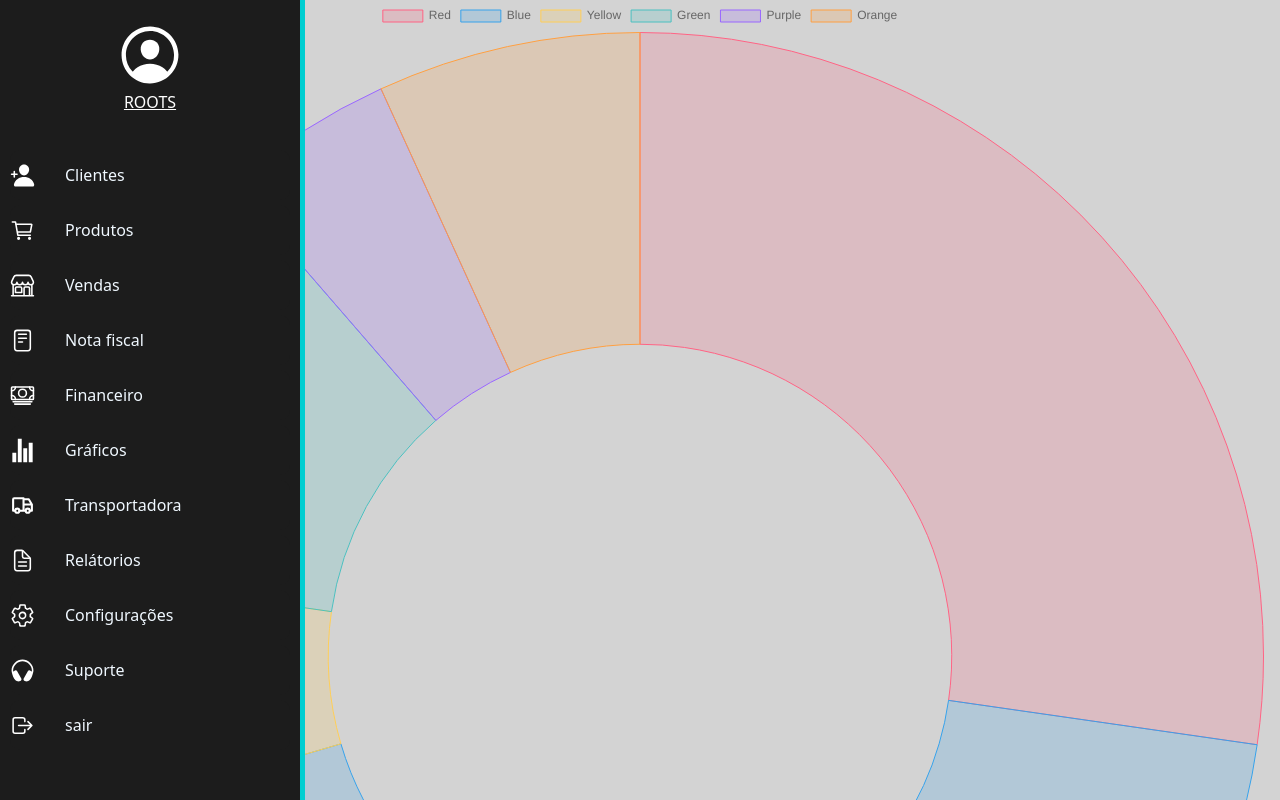
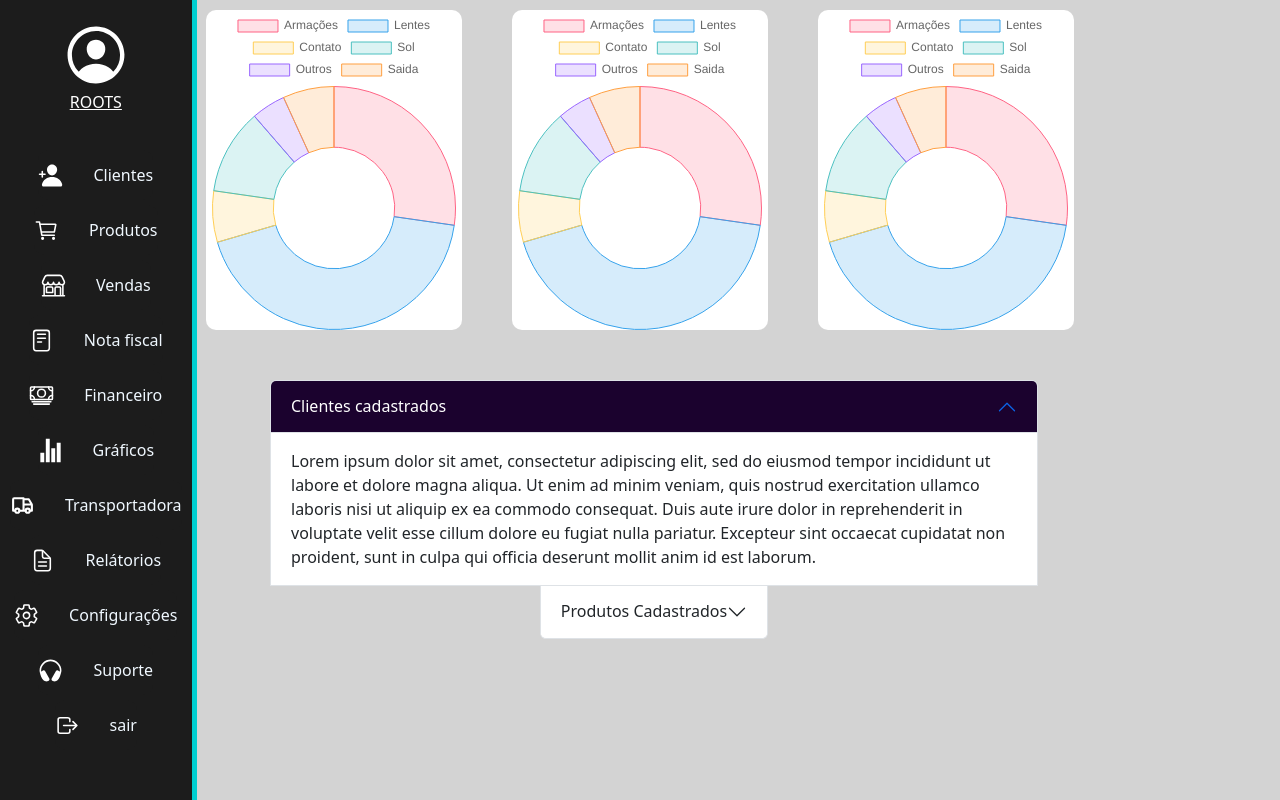
Before and after one commit to leobraboo/FrontSystemGlobal, a React (Vite) app: page /Home in a window 1280 px wide. Shown: the top 800 px of the page. Built offline with nearby package versions, Linux system fonts and the light colour scheme.

Commit message:
FEATURE : chats

```diff
--- /dev/null
+++ b/src/components/Home/GeneralInfo/index.tsx
@@ -0,0 +1,36 @@
+import {Accordion} from 'react-bootstrap';
+import { StyledAccordion } from './styles';
+
+export function AccordionGeneral() {
+  return (
+    <div>
+    <StyledAccordion defaultActiveKey="0"  style={{ width: "60vw", height: "auto" }}>
+      <Accordion.Item eventKey="0">
+        <Accordion.Header>Clientes cadastrados</Accordion.Header>
+        <Accordion.Body>
+          Lorem ipsum dolor sit amet, consectetur adipiscing elit, sed do
+          eiusmod tempor incididunt ut labore et dolore magna aliqua. Ut enim ad
+          minim veniam, quis nostrud exercitation ullamco laboris nisi ut
+          aliquip ex ea commodo consequat. Duis aute irure dolor in
+          reprehenderit in voluptate velit esse cillum dolore eu fugiat nulla
+          pariatur. Excepteur sint occaecat cupidatat non proident, sunt in
+          culpa qui officia deserunt mollit anim id est laborum.
+        </Accordion.Body>
+      </Accordion.Item>
+      <Accordion.Item eventKey="1">
+        <Accordion.Header>Produtos Cadastrados</Accordion.Header>
+        <Accordion.Body>
+          Lorem ipsum dolor sit amet, consectetur adipiscing elit, sed do
+          eiusmod tempor incididunt ut labore et dolore magna aliqua. Ut enim ad
+          minim veniam, quis nostrud exercitation ullamco laboris nisi ut
+          aliquip ex ea commodo consequat. Duis aute irure dolor in
+          reprehenderit in voluptate velit esse cillum dolore eu fugiat nulla
+          pariatur. Excepteur sint occaecat cupidatat non proident, sunt in
+          culpa qui officia deserunt mollit anim id est laborum.
+        </Accordion.Body>
+      </Accordion.Item>
+    </StyledAccordion>
+
+    </div>
+  );
+}
--- /dev/null
+++ b/src/components/Home/GeneralInfo/styles.ts
@@ -0,0 +1,22 @@
+import { Accordion } from 'react-bootstrap';
+import styled from "styled-components";
+
+export const StyledAccordion = styled(Accordion)`
+align-items: center;
+align-content: center;
+justify-items: center ;
+flex-direction: column;
+margin-left: 270px;
+margin-top: 50px;
+.accordion-button:focus{
+    box-shadow: none;
+}
+
+.accordion-button:not(.collapsed){
+    background-color: #1b022e;
+    color: var(--bs-accordion-bg);
+}
+
+.accordion-button::after {
+}
+`
--- a/src/components/Home/index.tsx
+++ b/src/components/Home/index.tsx
@@ -13,12 +13,13 @@
 
 import { Chart as ChartJS, ArcElement, Tooltip, Legend } from 'chart.js';
 import { Doughnut } from 'react-chartjs-2';
-import { ContainerData } from './styles';
+import { AccordionGeneral } from './GeneralInfo';
+import { ContainerData1 , ContainerData2 , ContainerData3 , GeneralDv } from './styles';
 
 ChartJS.register(ArcElement, Tooltip, Legend);
 
 export const data = {
-  labels: ['Red', 'Blue', 'Yellow', 'Green', 'Purple', 'Orange'],
+  labels: ['Armações', 'Lentes', 'Contato', 'Sol', 'Outros', 'Saida'],
   datasets: [
     {
       label: '# of Votes',
@@ -45,7 +46,20 @@ export const data = {
 };
 
 export function Homegeneral() {
-  return <Doughnut style={{ width:"200px" , height:"200px" }} data={data} />;
+  return (
+    <>
+    <GeneralDv>
+      <ContainerData1 data={data}>
+      </ContainerData1>
+      <ContainerData2 data={data}>
+      </ContainerData2>
+      <ContainerData3 data={data}>
+      </ContainerData3>
+    </GeneralDv>
+    <AccordionGeneral/>
+
+    </>
+  )
 }
 // import {
 //   Chart as ChartJS,
--- a/src/components/Home/styles.ts
+++ b/src/components/Home/styles.ts
@@ -1,12 +1,51 @@
+import { Doughnut } from "react-chartjs-2";
 import styled from "styled-components";
 
-export const ContainerData = styled.div`
+export const GeneralDv = styled.div`
+align-items: center;
+align-content: center;
+justify-content: center;
+justify-items: center;
+display: flex;
+flex-direction: row;
+max-height: 100vh;
+max-width: 100vw;
+gap: 50px;
+`
+export const ContainerData1 = styled(Doughnut)`
   display: flex;
   flex-direction: column;
-  height: 100vh;
-  width: 100vw
-  background: red;
+  max-height: 40vh;
+  max-width: 20vw;
+  background: white;
+  border-radius: 10px;
   align-items: center;
+  margin-top: 10px;
   align-content: center;
-  justify-content: center;
+  justify-content: center !important;
   `
+
+  export const ContainerData2 = styled(Doughnut)`
+  display: flex;
+  flex-direction: column;
+  max-height: 40vh;
+  max-width: 20vw;
+  border-radius: 10px;
+  align-items: center;
+  margin-top: 10px;
+  background: white;
+  align-content: center;
+  justify-content: center !important;
+  `
+  export const ContainerData3 = styled(Doughnut)`
+  display: flex;
+  flex-direction: column;
+  max-height: 40vh;
+  max-width: 20vw;
+  background: white;
+  border-radius: 10px;
+  align-items: center;
+  margin-top: 10px;
+  align-content: center;
+  justify-content: center !important;
+  `
--- a/src/components/Navegation/navHome.tsx
+++ b/src/components/Navegation/navHome.tsx
@@ -12,8 +12,7 @@ import { Link } from "react-router-dom";
 import {
   Container, Content, IconButton,
   ButtonStyle, TextButton, UserContainer,
-  Containeractive
-} from "./styles";
+  active} from "./styles";
 
 
 interface NavHomeProps {
@@ -24,13 +23,13 @@ export function NavHome({ colapse }: NavHomeProps) {
   const [open, setOpen] = useState(false);
   return (
 
-    <Container className={`${open ? "w-72" : "w-2"} duration-300`} onClick={() => setOpen(!open)}>
+    <Container className={`${open ? Container : active}`} onClick={() => setOpen(!open)}>
       <UserContainer>
         <IconButton as={Link} to="/">
           <IoPersonCircleOutline size={70} /> ROOTS
         </IconButton>
       </UserContainer>
-      <Content onClick={() => setOpen(!colapse)}>
+      <Content className={`${open ? "w-72" : "w-2"}`} onClick={() => setOpen(!open)}>
         <ButtonStyle as={Link} to="/Clients" >
           <IconButton> <IoPersonAdd size={25} /> </IconButton>
           {colapse ? (
--- a/src/components/Navegation/styles.ts
+++ b/src/components/Navegation/styles.ts
@@ -12,10 +12,10 @@ export const Container = styled.div`
   gap: 60px;
   border-right: 5px solid #00CED1;
   `
-export const Containeractive = styled.div`
+export const active = styled.div`
   height: 100vh;
-  width: 60px;
   background: red;
+  widht: 280px;
   align-items: center;
   padding: 10px;
   position: fixed;
@@ -26,7 +26,6 @@ export const Containeractive = styled.div`
 export const UserContainer = styled.div`
   display: flex;
   flex-direction: column;
-  width: 280px;
   height: 10vh;
   background: #1C1C1C;
   align-items: center;
@@ -55,7 +54,6 @@ export const IconButton = styled.div`
 export const ButtonStyle = styled.button`
   display: flex;
   flex-direction: row;
-  width: 280px;
   height: 50px;
   border: none;
   border-radius: 10px;
```
